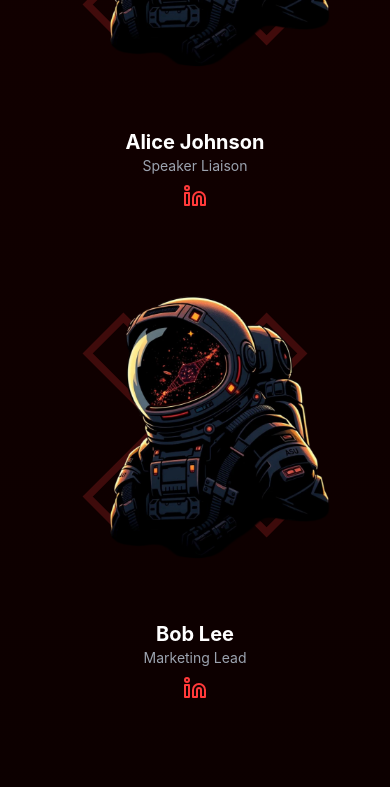
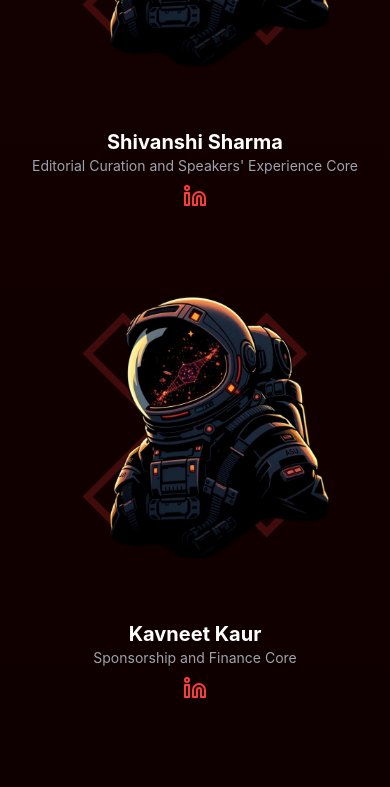
Before and after one commit to paarthbhatt/nextjstedx, a Next.js app: page /about in a window 390 px wide. Shown: the part 2833-3620 px from the top of the page. Built offline with nearby package versions, Linux system fonts and the light colour scheme.

Commit message:
speakers pageeeeeeeee

```diff
--- a/src/components/Header/Header.tsx
+++ b/src/components/Header/Header.tsx
@@ -1,21 +1,15 @@
 import Link from "next/link";
 import { useState } from "react";
-import { MenuIcon, XIcon } from "lucide-react"; // Assuming lucide-react is installed for icons
-
+import { MenuIcon, XIcon } from "lucide-react";
 export function Header() {
   const [isMenuOpen, setIsMenuOpen] = useState(false);
-
   const toggleMenu = () => {
     setIsMenuOpen(!isMenuOpen);
   };
-
-  // Common button style for hamburger menu (without borders and with hover effect)
   const mobileLinkStyles =
     "text-white text-xl font-semibold py-3 px-6 w-full text-center hover:text-[#eb0028] transition duration-300";
-
   return (
     <header className="fixed top-0 left-0 right-0 z-50 flex justify-between items-center px-8 py-4 bg-black shadow-md">
-      {/* Logo */}
       <div className="flex items-center">
         <Link href="/">
           <img
@@ -25,11 +19,9 @@ export function Header() {
           />
         </Link>
       </div>
-
-      {/* Centered Navigation Links */}
       <nav className="flex-1 flex justify-center space-x-8 hidden md:flex">
         <Link
-          href="/"
+          href="/speakers"
           className="text-white hover:text-[#eb0028] transition duration-300"
         >
           Speakers
@@ -53,8 +45,6 @@ export function Header() {
           About
         </Link>
       </nav>
-
-      {/* Right-side Buttons: "Merchandise" and "Tickets" */}
       <div className="flex items-center space-x-4 hidden md:flex">
         <Link
           href="/merchandise"
@@ -70,8 +60,6 @@ export function Header() {
           Tickets
         </Link>
       </div>
-
-      {/* Hamburger Menu Icon for Mobile */}
       <div className="md:hidden flex items-center">
         <button onClick={toggleMenu} className="text-white focus:outline-none">
           {isMenuOpen ? (
@@ -81,8 +69,6 @@ export function Header() {
           )}
         </button>
       </div>
-
-      {/* Mobile Menu */}
       <div
         className={`${
           isMenuOpen ? "translate-x-0" : "-translate-x-full"
@@ -94,8 +80,6 @@ export function Header() {
         >
           <XIcon className="w-8 h-8" />
         </button>
-
-        {/* Centered Links - Positioned in the center */}
         <div className="flex flex-col space-y-4 flex-grow justify-center">
           <Link href="/" className={mobileLinkStyles}>
             Speakers
@@ -113,8 +97,6 @@ export function Header() {
             Merchandise
           </Link>
         </div>
-
-        {/* "Tickets" Button slightly above the bottom */}
         <div className="mt-8 mb-36">
           <Link
             href="/register"
@@ -127,5 +109,4 @@ export function Header() {
     </header>
   );
 }
-
 export default Header;
--- /dev/null
+++ b/src/components/Speakers/speakerGrid.tsx
@@ -0,0 +1,109 @@
+import React, { useState } from "react";
+const demoData = [
+  { name: "John Doe", designation: "Software Engineer", image: "/images/user.png", description: "John is an expert in software development, specializing in full-stack technologies." },
+  { name: "Jane Smith", designation: "Product Manager", image: "/core/IMG_7900.png", description: "Jane has a passion for creating customer-centric products and has led numerous successful launches." },
+  { name: "Alex Johnson", designation: "Data Scientist", image: "/images/user.png", description: "Alex leverages data to extract insights and drive decision-making in businesses." },
+  { name: "Emily Davis", designation: "UX Designer", image: "/images/user.png", description: "Emily focuses on designing intuitive and engaging user experiences." },
+  { name: "Michael Brown", designation: "Business Analyst", image: "/images/user.png", description: "Michael helps companies streamline their operations through data analysis and process improvements." },
+  { name: "Sophia Wilson", designation: "AI Researcher", image: "/images/user.png", description: "Sophia is working on cutting-edge AI technologies to improve machine learning systems." },
+  { name: "Daniel Martinez", designation: "Marketing Specialist", image: "/images/user.png", description: "Daniel is passionate about digital marketing and has expertise in growth hacking strategies." },
+  { name: "Olivia Garcia", designation: "Financial Consultant", image: "/images/user.png", description: "Olivia helps businesses optimize their financial strategies and improve profitability." },
+  { name: "Liam Anderson", designation: "Cloud Architect", image: "/images/user.png", description: "Liam is an expert in designing scalable cloud infrastructure for enterprise-level applications." },
+  { name: "Emma Thomas", designation: "Cybersecurity Expert", image: "/images/user.png", description: "Emma ensures the security and integrity of digital systems by implementing robust security measures." },
+  { name: "James Moore", designation: "Content Strategist", image: "/images/user.png", description: "James specializes in crafting compelling content strategies to increase brand awareness." },
+  { name: "Charlotte Taylor", designation: "Creative Director", image: "/images/user.png", description: "Charlotte leads creative teams to deliver innovative and visually stunning designs." },
+  { name: "Benjamin White", designation: "Operations Manager", image: "/images/user.png", description: "Benjamin is skilled in optimizing business processes and improving operational efficiency." },
+];
+const CardGrid: React.FC = () => {
+  const [selectedCard, setSelectedCard] = useState<any | null>(null);
+  const handleCardClick = (item: any) => {
+    setSelectedCard(item);
+  };
+  const handleCloseModal = () => {
+    setSelectedCard(null);
+  };
+
+  return (
+    <div style={{ marginTop: "100px" }} className="px-6 py-10">
+      <h1 className="text-white text-2xl font-bold mb-6">Speakers:</h1>
+      <div className="grid grid-cols-1 sm:grid-cols-2 md:grid-cols-3 lg:grid-cols-4 gap-6 justify-items-center">
+        {demoData.slice(0, -1).map((item, index) => (
+          <div
+            key={index}
+            className="relative bg-gray-800 text-white rounded-lg shadow-lg overflow-hidden hover:shadow-2xl transform hover:-translate-y-2 hover:rotate-2 transition duration-300 w-72 h-96 flex flex-col justify-between group cursor-pointer"
+            onClick={() => handleCardClick(item)}
+          >
+            <div className="h-4/5 overflow-hidden flex items-center justify-center mb-0">
+              <img
+                src={item.image}
+                alt={item.name}
+                className="h-full w-full object-cover grayscale group-hover:grayscale-0 transition duration-300"
+                style={{ marginTop: "-2rem" }}
+              />
+            </div>
+            <div className="p-3 text-center">
+              <h3 className="text-xl font-semibold">{item.name}</h3>
+              <p className="text-base text-gray-400 mt-1">{item.designation}</p>
+            </div>
+          </div>
+        ))}
+      </div>
+
+      <div className="flex justify-center mt-10">
+        {demoData.slice(-1).map((item, index) => (
+          <div
+            key={index}
+            className="relative bg-gray-800 text-white rounded-lg shadow-lg overflow-hidden hover:shadow-2xl transform hover:-translate-y-2 hover:rotate-2 transition duration-300 w-72 h-96 flex flex-col justify-between group cursor-pointer"
+            onClick={() => handleCardClick(item)}
+          >
+            <div className="h-4/5 overflow-hidden flex items-center justify-center mb-0">
+              <img
+                src={item.image}
+                alt={item.name}
+                className="h-full w-full object-cover grayscale group-hover:grayscale-0 transition duration-300"
+                style={{ marginTop: "-2rem" }}
+              />
+            </div>
+            <div className="p-3 text-center">
+              <h3 className="text-xl font-semibold">{item.name}</h3>
+              <p className="text-base text-gray-400 mt-1">{item.designation}</p>
+            </div>
+          </div>
+        ))}
+      </div>
+      {selectedCard && (
+        <div
+          className="fixed inset-0 bg-black bg-opacity-70 flex justify-center items-center z-50"
+          onClick={handleCloseModal}
+        >
+          <div
+            className="bg-gray-900 rounded-lg p-8 w-full max-w-xl text-center relative shadow-lg mx-4 sm:mx-6 md:mx-10"
+            onClick={(e) => e.stopPropagation()}
+            style={{ paddingTop: "1.5rem" }}
+          >
+            <button
+              onClick={handleCloseModal}
+              className="absolute top-4 right-4 text-gray-300 hover:text-gray-500"
+              aria-label="Close Modal"
+            >
+              &times;
+            </button>
+            <img
+              src={selectedCard.image}
+              alt={selectedCard.name}
+              className="w-full max-h-80 object-contain mx-auto mb-4"
+              style={{ marginTop: "-2rem" }}
+            />
+            <h3 className="text-2xl font-bold text-white mt-4">
+              {selectedCard.name}
+            </h3>
+            <p className="text-gray-400 mb-6">{selectedCard.designation}</p>
+            <p className="text-gray-300 text-sm">{selectedCard.description}</p>
+          </div>
+        </div>
+      )}
+    </div>
+  );
+};
+
+export default CardGrid;
--- a/src/components/Team.tsx/teamMembers.tsx
+++ b/src/components/Team.tsx/teamMembers.tsx
@@ -13,63 +13,71 @@ import {
   AccordionItem,
   AccordionTrigger,
 } from "@/components/ui/accordion";
-
-// Team Member Data
 const teamMembers = [
   {
-    name: "John Doe",
+    name: "Shreeya Singh",
     role: "Organizer",
     imgSrc: "/core/IMG_7900.png",
     linkedin: "https://linkedin.com/in/johndoe",
   },
   {
-    name: "Jane Smith",
+    name: "Zain Khan",
     role: "Co-organizer",
     imgSrc: "/images/user.png",
     linkedin: "https://linkedin.com/in/janesmith",
   },
   {
-    name: "Alice Johnson",
-    role: "Speaker Liaison",
+    name: "Shivanshi Sharma",
+    role: "Editorial Curation and Speakers' Experience Core",
     imgSrc: "/images/user.png",
     linkedin: "https://linkedin.com/in/alicejohnson",
   },
   {
-    name: "Bob Lee",
-    role: "Marketing Lead",
+    name: "Kavneet Kaur",
+    role: "Sponsorship and Finance Core",
     imgSrc: "/images/user.png",
     linkedin: "https://linkedin.com/in/boblee",
   },
   {
-    name: "Charlie Brown",
-    role: "Technical Director",
+    name: "Divay Gupta",
+    role: "Design Core",
     imgSrc: "/images/user.png",
     linkedin: "https://linkedin.com/in/charliebrown",
   },
   {
-    name: "David White",
-    role: "Volunteer Coordinator",
+    name: "Koushik Reddy",
+    role: "Production Core",
     imgSrc: "/images/user.png",
     linkedin: "https://linkedin.com/in/davidwhite",
   },
   {
-    name: "Eva Green",
-    role: "Sponsorship Manager",
+    name: "Sujal Kishore",
+    role: "Tech Core",
     imgSrc: "/images/user.png",
     linkedin: "https://linkedin.com/in/evagreen",
   },
   {
-    name: "Frank Harris",
-    role: "Event Planner",
+    name: "Amy Sony",
+    role: "Creative Core",
+    imgSrc: "/images/user.png",
+    linkedin: "https://linkedin.com/in/frankharris",
+  },
+  {
+    name: "Indranil Saha",
+    role: "Marketing and Social Media Core",
+    imgSrc: "/images/user.png",
+    linkedin: "https://linkedin.com/in/frankharris",
+  },
+  {
+    name: "Aditi Saini",
+    role: "Capture and Post Production Core",
     imgSrc: "/images/user.png",
     linkedin: "https://linkedin.com/in/frankharris",
   },
 ];
-
 export default function AboutPage() {
   return (
     <main className="min-h-screen bg-black text-white">
-      {/* Hero Section */}
       <section className="relative h-[70vh] overflow-hidden">
         <div className="absolute inset-0">
           <video
@@ -153,8 +161,6 @@ export default function AboutPage() {
           <div className="absolute inset-0 bg-[#FF3A3A] transform -rotate-45"></div>
         </div>
       </section>
-
-      {/* Team Members Section */}
       <section className="py-20 bg-gradient-to-b from-[#1A0000] to-black">
         <div className="container mx-auto px-4">
           <h2 className="text-4xl font-bold mb-12 text-center text-[#FF3A3A]">
@@ -162,13 +168,20 @@ export default function AboutPage() {
           </h2>
           <div className="grid grid-cols-1 sm:grid-cols-2 md:grid-cols-3 lg:grid-cols-4 gap-8">
   {teamMembers.map((member, index) => (
-              <div key={index} className="group relative">
+    <div
+      key={index}
+      className={`group relative ${
+        index === 8
+          ? "md:col-start-2"
+          : index === 9
+          ? "md:col-start-3"
+          : ""
+      }`}
+    >
       <div className="relative w-full aspect-square overflow-hidden rounded-xl bg-transparent mb-4">
-                  {/* Custom X Background */}
         <div className="absolute inset-0 text-[#FF3A3A]/20 group-hover:text-[#FF3A3A]/30 transition-colors">
           <TeamMemberX />
         </div>
-                  {/* Member Image */}
         <div className="absolute inset-0 z-10">
           <Image
             src={member.imgSrc}
@@ -180,9 +193,7 @@ export default function AboutPage() {
         </div>
       </div>
       <div className="text-center">
-                  <h3 className="text-xl font-bold text-white">
-                    {member.name}
-                  </h3>
+        <h3 className="text-xl font-bold text-white">{member.name}</h3>
         <p className="text-sm text-gray-400 mb-2">{member.role}</p>
         <a
           href={member.linkedin}
@@ -196,17 +207,13 @@ export default function AboutPage() {
     </div>
   ))}
 </div>
+
         </div>
       </section>
-
-      {/* FAQ Section */}
       <section className="relative py-20 overflow-hidden">
-        {/* Gradient Background with z-index set to be below content */}
         <div className="absolute inset-0 bg-gradient-to-br from-black via-[#1A0000] to-[#FF3A3A] opacity-50 z-0" />
-
         <div className="relative container mx-auto px-4 z-10">
           {" "}
-          {/* Set z-index for FAQ content */}
           <h2 className="text-4xl font-bold mb-12 text-center text-white">
             Frequently Asked <span className="text-[#FF3A3A]">Questions</span>
           </h2>
@@ -288,7 +295,6 @@ export default function AboutPage() {
             </Button>
           </div>
         </div>
-        {/* Image Background with z-index set to the bottom */}
         <div className="absolute inset-0 bg-[url('/placeholder.svg?height=800&width=1920')] bg-cover bg-center opacity-10 mix-blend-overlay z-0" />
       </section>
     </main>
--- a/src/pages/speakers.tsx
+++ b/src/pages/speakers.tsx
@@ -0,0 +1,12 @@
+import React from 'react';
+import CardGrid from '../components/Speakers/speakerGrid';
+const SpeakersPage: React.FC = () => {
+    return (
+        <div>
+            <h1>Speakers</h1>
+            <CardGrid />
+        </div>
+    );
+};
+
+export default SpeakersPage;
```
Lines whose indentation alone changed are shown as unchanged.
